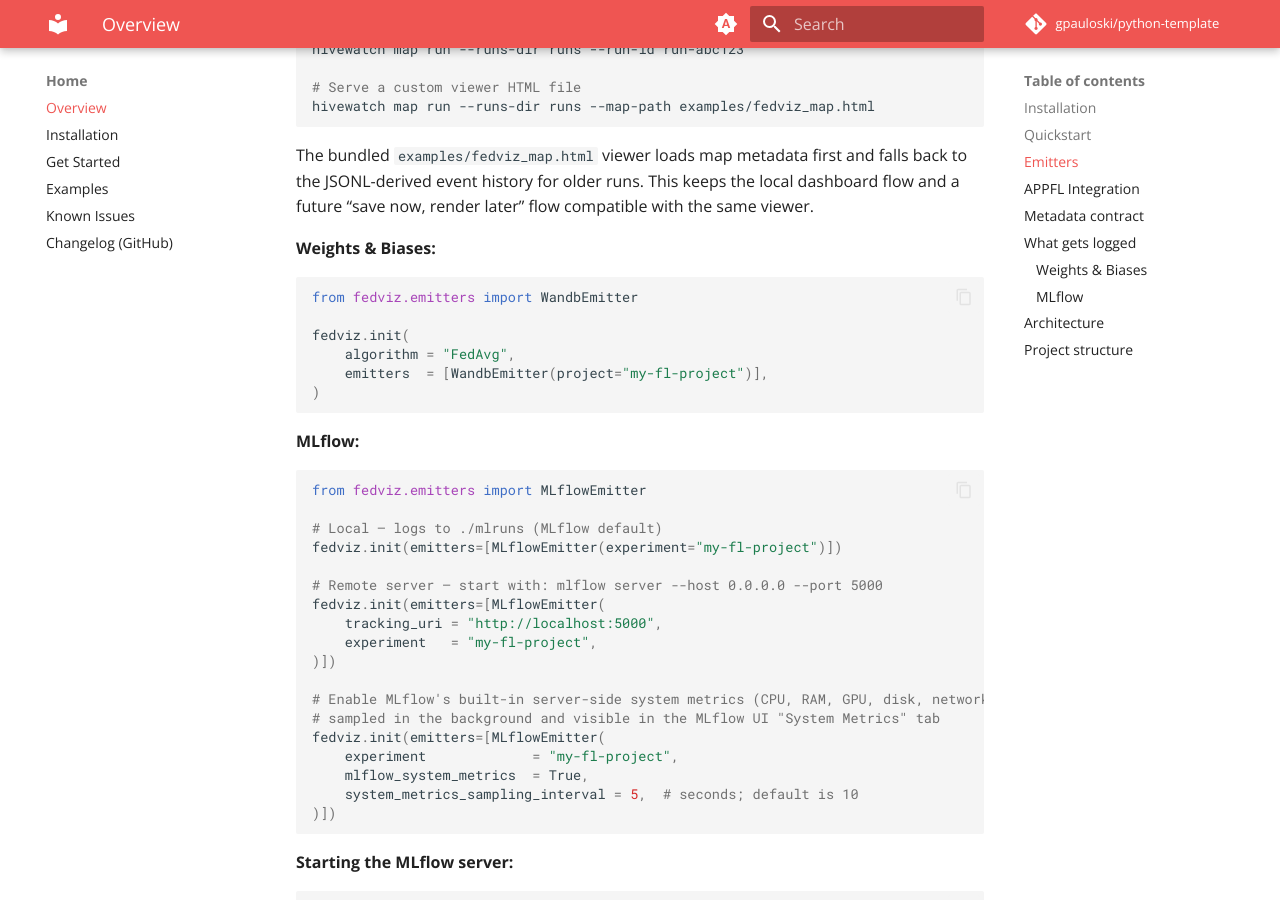
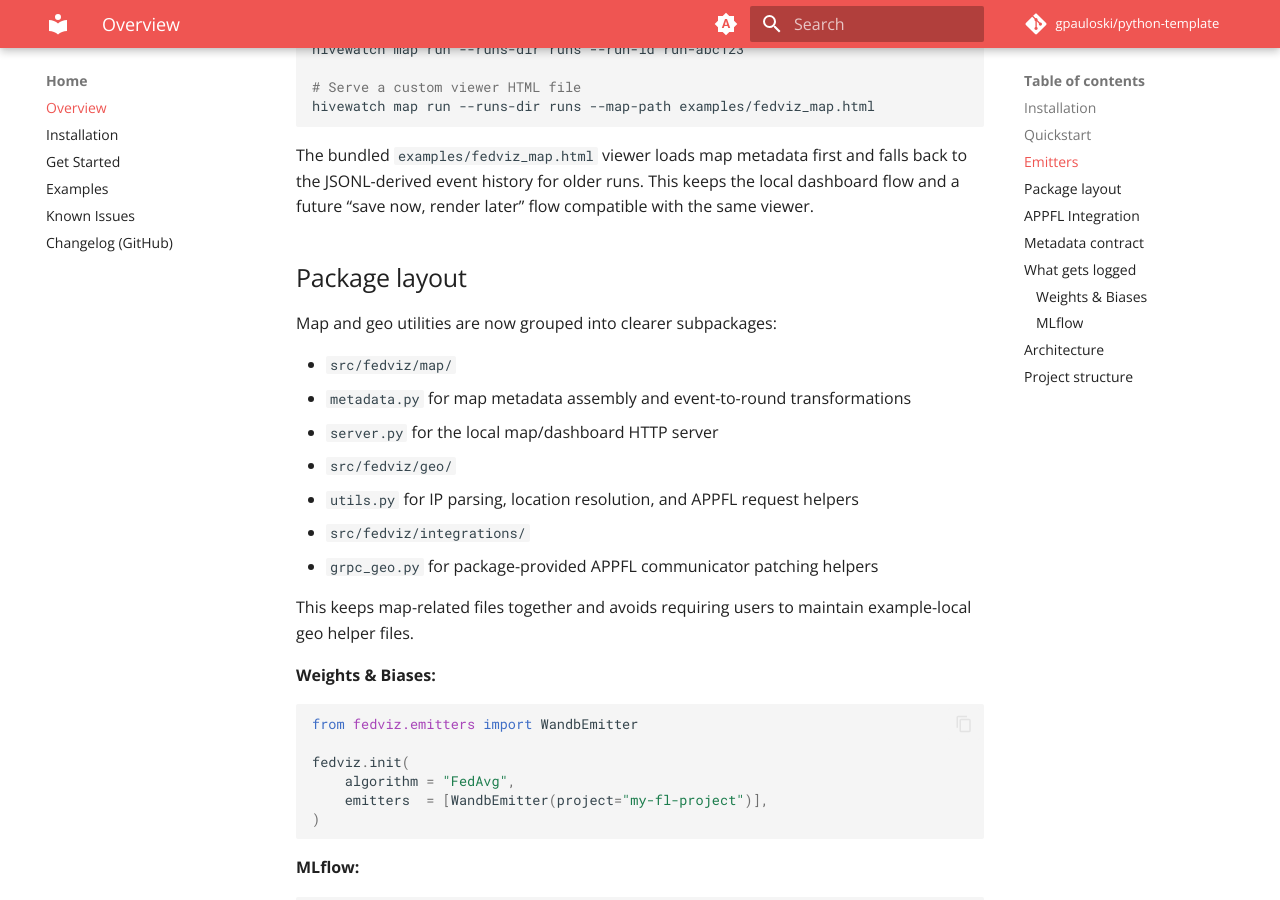
Before and after one commit to APPFL/hivewatch, an MkDocs documentation site: the page built from docs/index.md, in a window 1280 px wide and 900 px high, scrolled down 2185 px. Built offline with MkDocs 1.6.1 and Material for MkDocs 9.7.7, drawn with Linux system fonts in a browser that asks for light colours; comment, search, counter and statistics services are not loaded; the version menu is left out; some of the changed text lies outside the part shown.

Commit message:
Update docs for map and geo package layout

````diff
--- a/README.md
+++ b/README.md
@@ -104,6 +104,21 @@ hivewatch map run --runs-dir runs --map-path examples/fedviz_map.html
 
 The bundled `examples/fedviz_map.html` viewer loads map metadata first and falls back to the JSONL-derived event history for older runs. This keeps the local dashboard flow and a future “save now, render later” flow compatible with the same viewer.
 
+## Package layout
+
+Map and geo utilities are now grouped into clearer subpackages:
+
+- `src/fedviz/map/`
+  - `metadata.py` for map metadata assembly and event-to-round transformations
+  - `server.py` for the local map/dashboard HTTP server
+- `src/fedviz/geo/`
+  - `utils.py` for IP parsing, location resolution, and APPFL request helpers
+- `src/fedviz/integrations/`
+  - `grpc_geo.py` for package-provided APPFL communicator patching helpers
+
+This keeps map-related files together and avoids requiring users to maintain
+example-local geo helper files.
+
 **Weights & Biases:**
 
 ```python
@@ -180,7 +195,10 @@ fedviz.init(emitters=[MyEmitter()])
 
 ## APPFL Integration
 
-fedviz works with APPFL by subclassing `ServerAgent` to intercept `global_update()`. No changes to client code are required for basic metrics. See `examples/appfl_server.py` for the full server script.
+fedviz works with APPFL by subclassing `ServerAgent` to intercept `global_update()`.
+No changes to client code are required for basic metrics. The APPFL example now
+uses package-provided helpers from `fedviz.geo` and `fedviz.integrations`
+instead of defining a local `map_utils.py`.
 
 ```python
 from fedviz.emitters import WandbEmitter, MLflowEmitter
@@ -206,7 +224,9 @@ class FedVizServerAgent(ServerAgent):
         return result
 ```
 
-For richer communication metrics (bytes sent, gradient norm, CPU/RAM), add them to your client trainer's `get_parameters()` return metadata. See the metadata contract below.
+For richer communication metrics (bytes sent, gradient norm, CPU/RAM), add them
+to your client trainer's `get_parameters()` return metadata. See the metadata
+contract below.
 
 ## Metadata contract
 
--- a/examples/appfl/README.md
+++ b/examples/appfl/README.md
@@ -4,7 +4,7 @@ This example runs a 2-client federated learning job using [APPFL](https://github
 
 ## What the example does
 
-- **Server** (`run_server.py`): Subclasses APPFL's `ServerAgent`, intercepts each client update, and forwards metrics (accuracy, loss, gradient norm, resource usage, bytes sent) to fedviz. At the end of every round it logs aggregated round-level metrics. Uses `FedAvgAggregator` with 2 clients and runs for 10 global epochs.
+- **Server** (`run_server.py`): Subclasses APPFL's `ServerAgent`, intercepts each client update, and forwards metrics (accuracy, loss, gradient norm, resource usage, bytes sent) to fedviz. At the end of every round it logs aggregated round-level metrics. It now imports geo helpers from `fedviz.geo` and communicator patching helpers from `fedviz.integrations` instead of relying on a local `map_utils.py`. Uses `FedAvgAggregator` with 2 clients and runs for 10 global epochs.
 - **Clients** (`run_client.py`): Standard APPFL clients. Each loads a partitioned (non-IID) split of MNIST, trains a small CNN locally with Adam, and pushes updates to the server over gRPC.
 
 ## Prerequisites
@@ -62,3 +62,11 @@ fedviz.init(
 To use only one backend, remove the unwanted emitter from the list.
 
 For an Appflx-style deployment, the map metadata file is the preferred interchange format: save it locally during training, move it to shared storage such as S3, and have a separate web tier reload it later with the same viewer.
+
+## Source layout
+
+The APPFL example now uses the package layout below:
+
+- `src/fedviz/map/` for map metadata and map server code
+- `src/fedviz/geo/` for IP parsing and geolocation helpers
+- `src/fedviz/integrations/` for APPFL communicator patch helpers
````
Also changed, not shown: docs/examples.md (+14 -6 lines), docs/get-started.md (+20 -9 lines).
